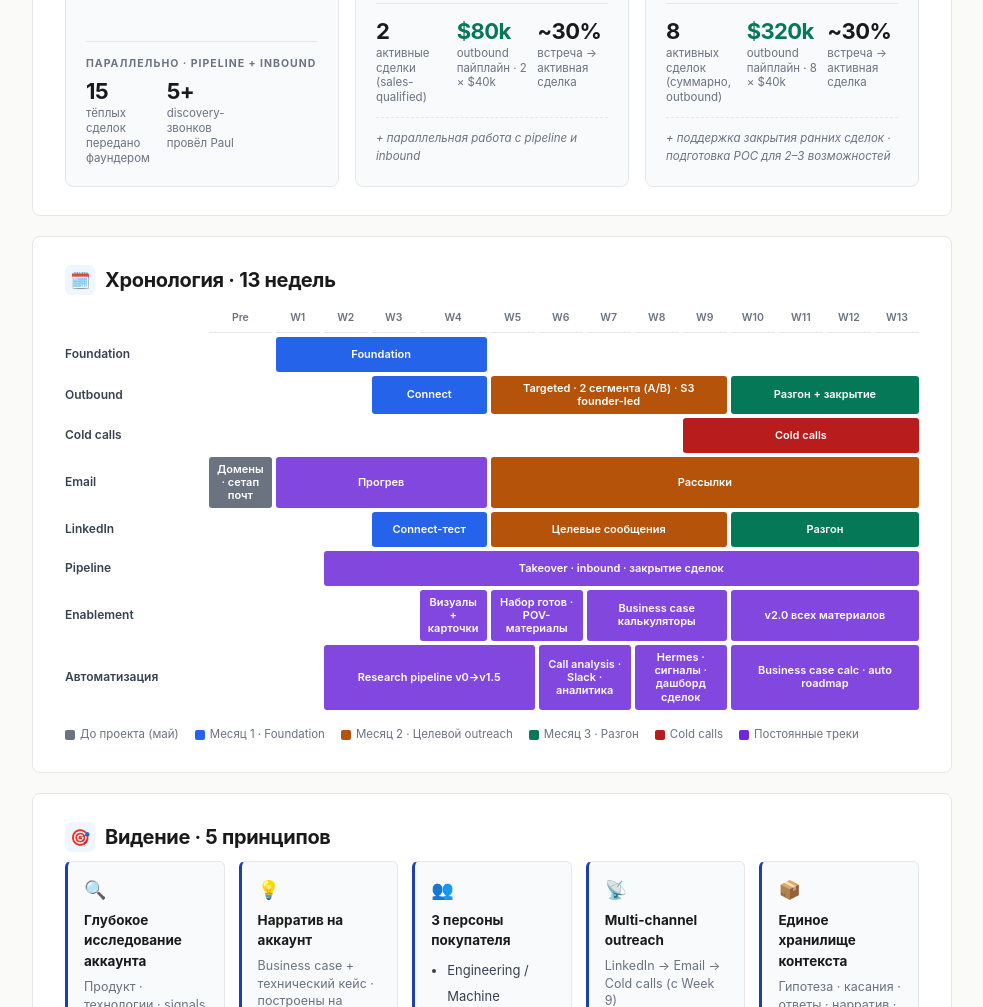
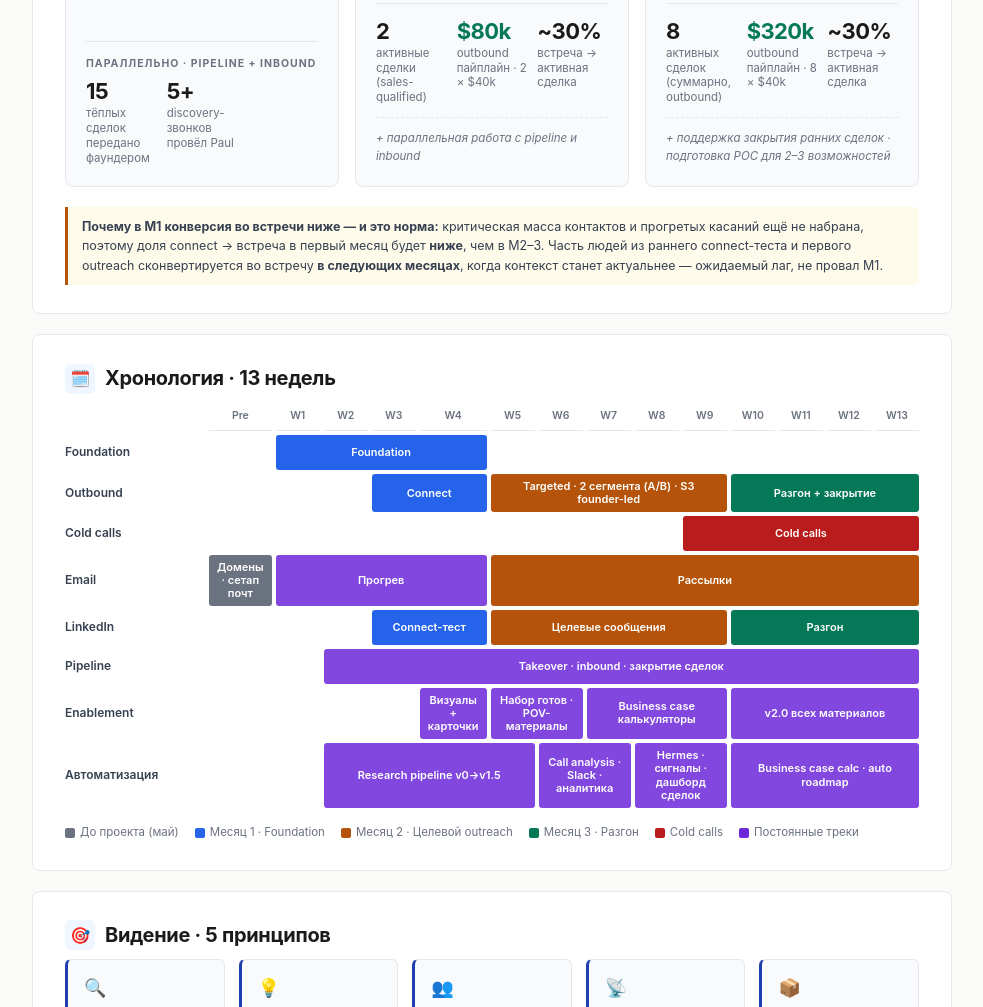
Before and after one commit to pashpav-code/stageai, a website: page StageAI GTM Strategy — founder report.html in a window 1280 px wide. Shown: the part 1284-2291 px from the top of the page, without its empty margins (148-1131 px from the left). Drawn offline with Linux system fonts and the light colour scheme.

Commit message:
Add M1 critical-mass note under monthly goals section.
Co-authored-by: Cursor <cursoragent@cursor.com>

```diff
--- a/StageAI GTM Strategy — founder report.html
+++ b/StageAI GTM Strategy — founder report.html
@@ -1016,6 +1016,10 @@
       </div>
     </div>
   </div>
+
+  <div class="note" style="margin-top: 20px;">
+    <strong>Почему в М1 конверсия во встречи ниже — и это норма:</strong> критическая масса контактов и прогретых касаний ещё не набрана, поэтому доля connect → встреча в первый месяц будет <strong>ниже</strong>, чем в М2–3. Часть людей из раннего connect-теста и первого outreach сконвертируется во встречу <strong>в следующих месяцах</strong>, когда контекст станет актуальнее — ожидаемый лаг, не провал М1.
+  </div>
 </section>
 
 <!-- ═══════════════════ TIMELINE ═══════════════════ -->
```
